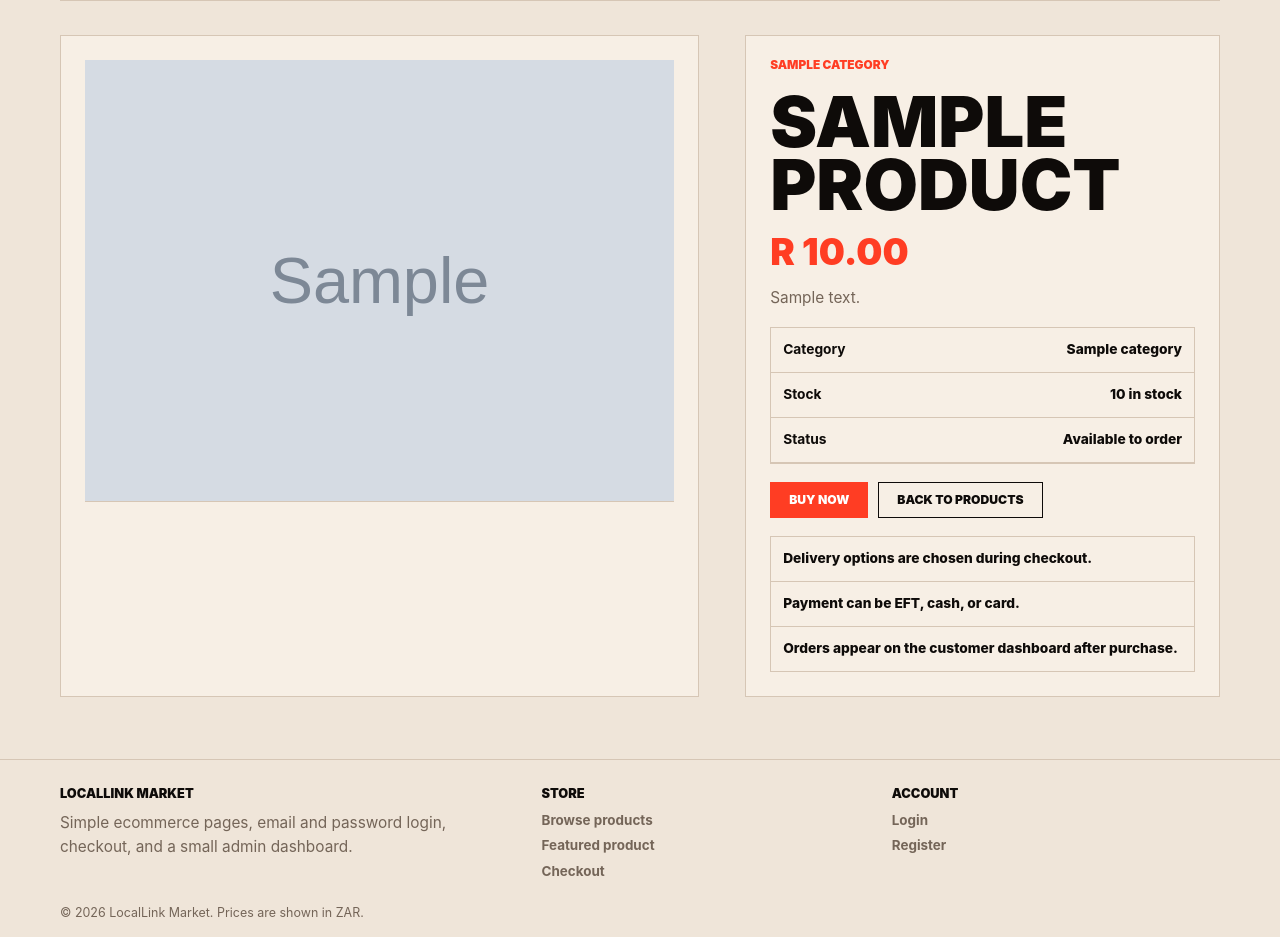
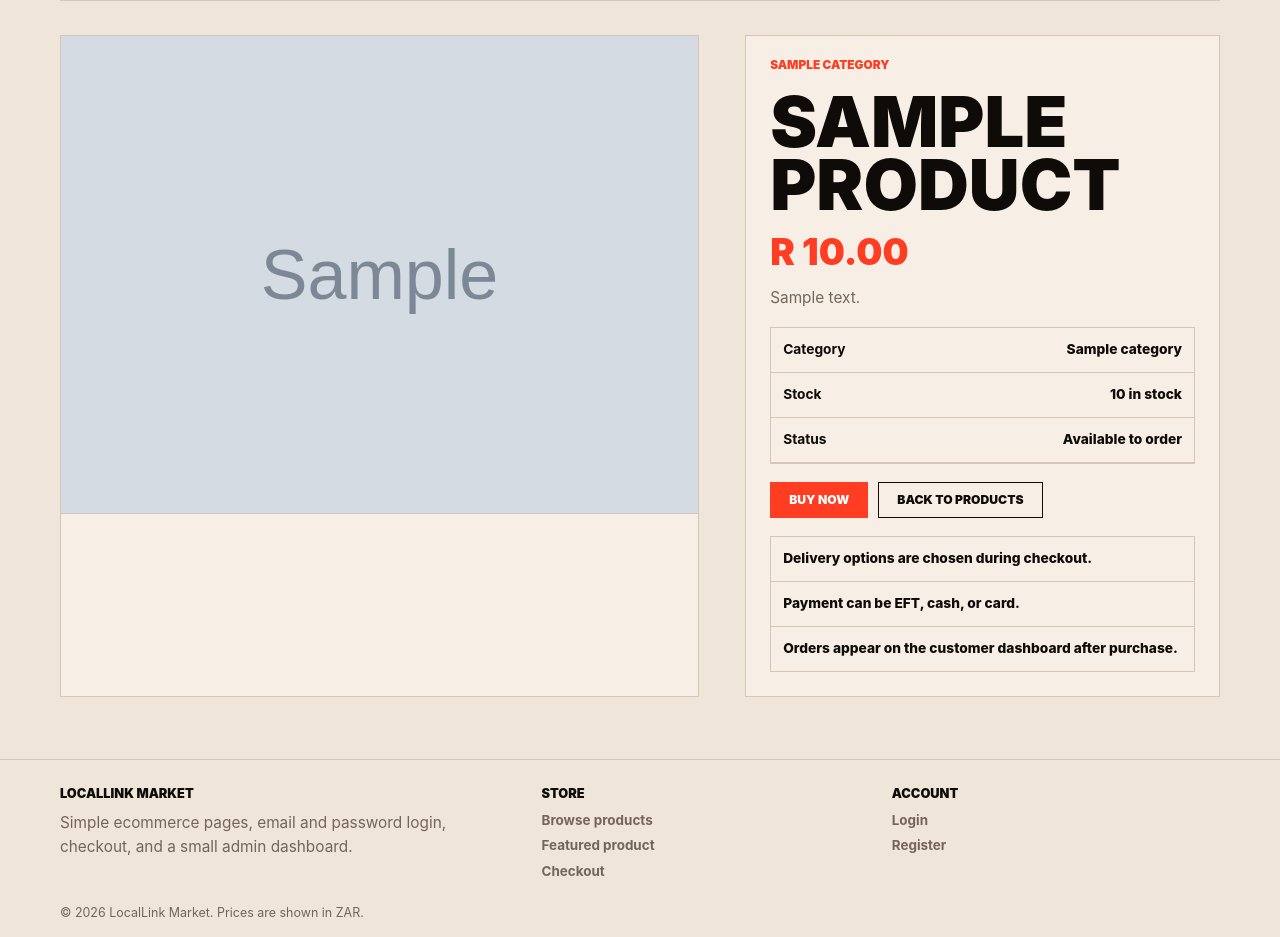
Before and after one commit to TheReal-KT/locallink-market, a PHP site: page /product.php in a window 1280 px wide. Shown: the part 63-1000 px from the top of the page. Run offline with PHP 8.4, Linux system fonts and the light colour scheme; tables that the repository leaves empty hold one stand-in row (values such as "Sample post"); grey boxes marked "Sample" are stand-in pictures.

Commit message:
feat(storefront): use product photos in catalog

```diff
--- a/index.php
+++ b/index.php
@@ -65,7 +65,7 @@ require __DIR__ . '/includes/header.php';
       <?php foreach ($products as $product): ?>
         <article class="card product-card">
           <a class="product-media" href="<?php echo htmlspecialchars(app_url('product.php?id=' . $product['id'])); ?>">
-            <img src="<?php echo htmlspecialchars(app_url($product['image'])); ?>" alt="<?php echo htmlspecialchars($product['title']); ?>">
+            <img class="product-photo product-photo-<?php echo (int) $product['category_id']; ?>" src="<?php echo htmlspecialchars(app_url($product['image'])); ?>" alt="<?php echo htmlspecialchars($product['title']); ?>">
           </a>
           <div class="product-body">
             <p class="eyebrow"><?php echo htmlspecialchars($product['category']); ?></p>
--- a/product.php
+++ b/product.php
@@ -27,9 +27,9 @@ $pageDescription = $product['description'];
 require __DIR__ . '/includes/header.php';
 ?>
 <section class="page section split">
-  <div class="card">
+  <div class="card media-card">
     <div class="product-detail-media">
-      <img src="<?php echo htmlspecialchars(app_url($product['image'])); ?>" alt="<?php echo htmlspecialchars($product['title']); ?>">
+      <img class="product-photo product-photo-<?php echo (int) $product['category_id']; ?>" src="<?php echo htmlspecialchars(app_url($product['image'])); ?>" alt="<?php echo htmlspecialchars($product['title']); ?>">
     </div>
   </div>
   <div class="card stack">
--- a/products.php
+++ b/products.php
@@ -66,7 +66,7 @@ require __DIR__ . '/includes/header.php';
       <?php foreach ($products as $product): ?>
         <article class="card product-card">
           <a class="product-media" href="<?php echo htmlspecialchars(app_url('product.php?id=' . $product['id'])); ?>">
-            <img src="<?php echo htmlspecialchars(app_url($product['image'])); ?>" alt="<?php echo htmlspecialchars($product['title']); ?>">
+            <img class="product-photo product-photo-<?php echo (int) $product['category_id']; ?>" src="<?php echo htmlspecialchars(app_url($product['image'])); ?>" alt="<?php echo htmlspecialchars($product['title']); ?>">
           </a>
           <div class="product-body">
             <p class="eyebrow"><?php echo htmlspecialchars($product['category']); ?></p>
```
Also changed, not shown: assets/images/product-bag.jpg (added), assets/images/product-books.jpg (added), assets/images/product-lamp.jpg (added), assets/images/product-phone.jpg (added).
